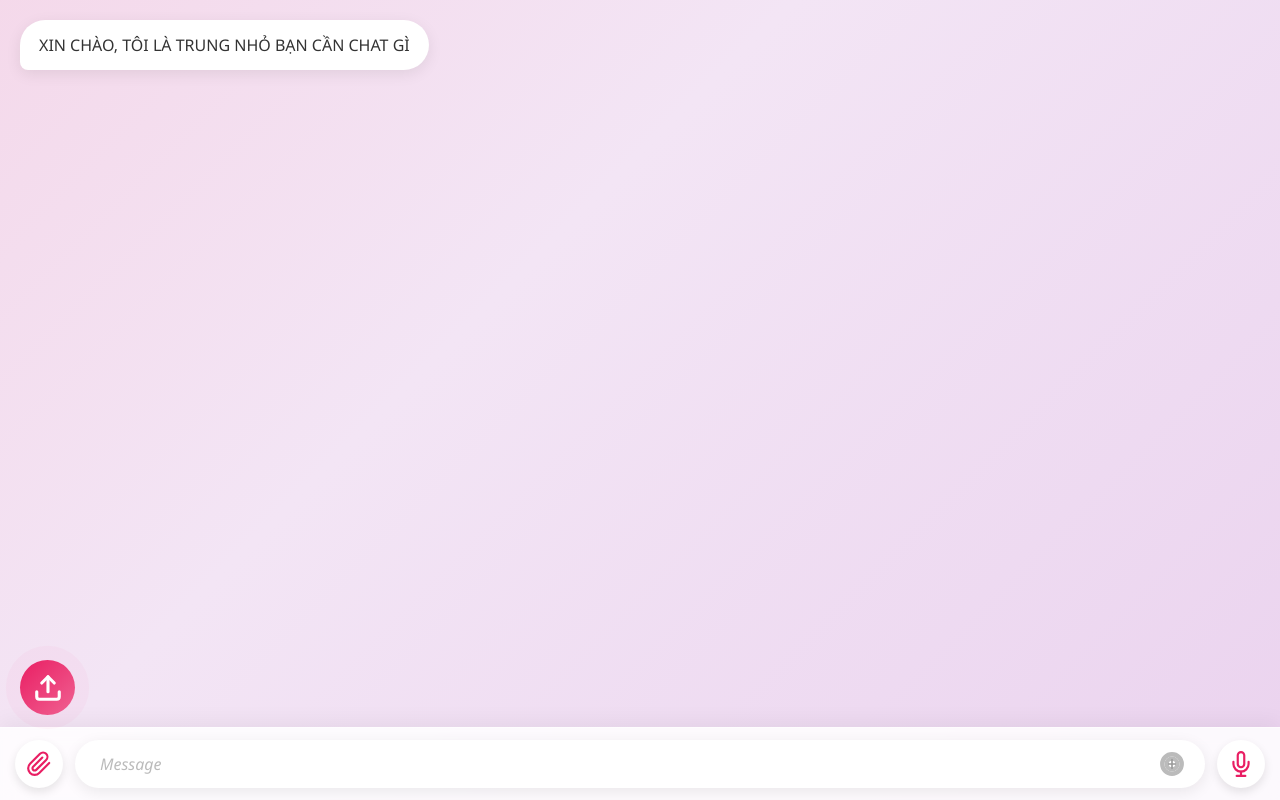
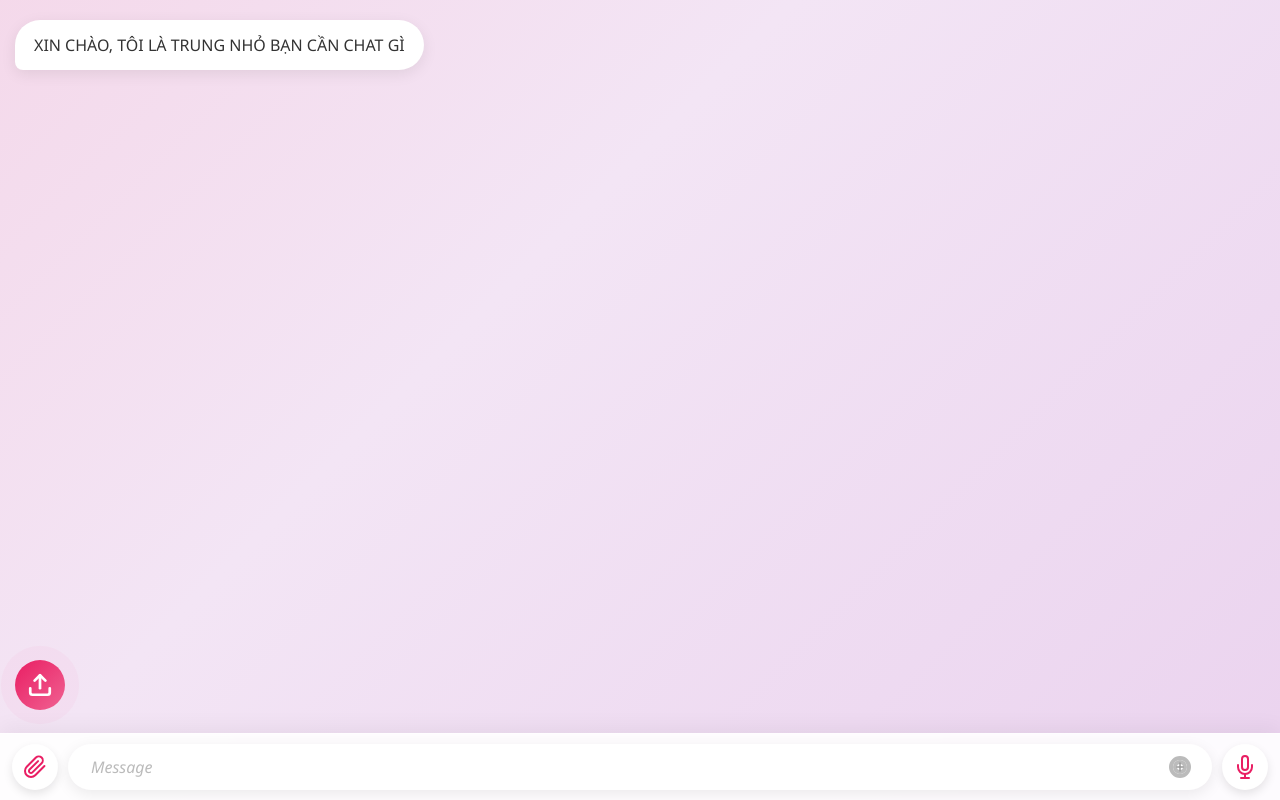
Before and after one commit to livechu9-ios/Bot, a plain HTML site: page index.html in a window 1280 px wide. Drawn offline with Linux system fonts and the light colour scheme.

Commit message:
Add files via upload

```diff
--- a/style.css
+++ b/style.css
@@ -1,11 +1,21 @@
 /* --- CSS CƠ BẢN --- */
 * { box-sizing: border-box; margin: 0; padding: 0; font-family: 'Segoe UI', Tahoma, Geneva, Verdana, sans-serif; }
+
+html, body {
+    height: 100%;
+    width: 100%;
+    overflow: hidden;
+}
 
 body {
     background: linear-gradient(135deg, #fce4ec, #f8bbd0, #f3e5f5, #e1bee7);
     background-size: 400% 400%;
     animation: gradientBG 15s ease infinite;
-    height: 100vh; display: flex; flex-direction: column; overflow: hidden; position: relative;
+    display: flex;
+    flex-direction: column;
+    position: relative;
+    /* ✅ Hỗ trợ iPhone notch */
+    padding-bottom: env(safe-area-inset-bottom);
 }
 
 @keyframes gradientBG {
@@ -16,9 +26,14 @@ body {
 
 /* --- KHU VỰC TIN NHẮN --- */
 #chat-box {
-    flex: 1; padding: 20px; overflow-y: auto;
-    display: flex; flex-direction: column; gap: 15px;
+    flex: 1;
+    padding: 20px 15px 100px 15px; /* ✅ chừa chỗ cho nút upload bên dưới */
+    overflow-y: auto;
+    display: flex;
+    flex-direction: column;
+    gap: 15px;
     scroll-behavior: smooth;
+    -webkit-overflow-scrolling: touch;
 }
 
 #chat-box::-webkit-scrollbar { width: 6px; }
@@ -28,8 +43,12 @@ body {
 }
 
 .message {
-    max-width: 80%; padding: 12px 18px; border-radius: 25px;
-    font-size: 16px; line-height: 1.5; word-wrap: break-word;
+    max-width: 80%;
+    padding: 12px 18px;
+    border-radius: 25px;
+    font-size: 16px;
+    line-height: 1.5;
+    word-wrap: break-word;
     box-shadow: 0 4px 15px rgba(0,0,0,0.08);
     animation: fadeInUp 0.4s ease-out;
 }
@@ -56,33 +75,51 @@ body {
 }
 
 .bot-message img, .user-message img {
-    max-width: 100%; border-radius: 18px; margin: 8px 0;
-    display: block; box-shadow: 0 4px 10px rgba(0,0,0,0.1);
+    max-width: 100%;
+    border-radius: 18px;
+    margin: 8px 0;
+    display: block;
+    box-shadow: 0 4px 10px rgba(0,0,0,0.1);
 }
 
 /* --- NÚT TẢI FILE --- */
 .download-btn {
     background: linear-gradient(135deg, #2196f3, #1976d2);
-    color: white; border: none; border-radius: 25px;
-    padding: 10px 20px; font-size: 15px; font-weight: bold;
-    cursor: pointer; margin-top: 10px;
-    display: inline-flex; align-items: center; gap: 8px;
+    color: white;
+    border: none;
+    border-radius: 25px;
+    padding: 10px 20px;
+    font-size: 15px;
+    font-weight: bold;
+    cursor: pointer;
+    margin-top: 10px;
+    display: inline-flex;
+    align-items: center;
+    gap: 8px;
     box-shadow: 0 4px 15px rgba(33, 150, 243, 0.4);
     transition: all 0.3s ease;
 }
-.download-btn:hover { transform: scale(1.05); background: linear-gradient(135deg, #1e88e5, #1565c0); }
+.download-btn:hover { transform: scale(1.05); }
 
 /* --- NÚT CHỌN BIẾN DẠNG --- */
 .distortion-options { display: flex; flex-wrap: wrap; gap: 10px; margin-top: 15px; }
 
 .distortion-btn {
     background: linear-gradient(135deg, #ba68c8, #9c27b0);
-    color: white; border: none; border-radius: 12px;
-    padding: 15px 20px; font-size: 18px; font-weight: bold;
-    cursor: pointer; display: flex; align-items: center; gap: 8px;
+    color: white;
+    border: none;
+    border-radius: 12px;
+    padding: 15px 20px;
+    font-size: 18px;
+    font-weight: bold;
+    cursor: pointer;
+    display: flex;
+    align-items: center;
+    gap: 8px;
     box-shadow: 0 4px 10px rgba(156, 39, 176, 0.3);
     transition: all 0.2s ease;
-    min-width: 120px; justify-content: center;
+    min-width: 120px;
+    justify-content: center;
 }
 .distortion-btn:hover { background: linear-gradient(135deg, #ab47bc, #8e24aa); transform: translateY(-2px); }
 .distortion-btn.selected {
@@ -92,10 +129,17 @@ body {
 
 .send-file-btn {
     background: linear-gradient(135deg, #4caf50, #388e3c);
-    color: white; border: none; border-radius: 25px;
-    padding: 12px 25px; font-size: 16px; font-weight: bold;
-    cursor: pointer; margin-top: 15px;
-    display: inline-flex; align-items: center; gap: 8px;
+    color: white;
+    border: none;
+    border-radius: 25px;
+    padding: 12px 25px;
+    font-size: 16px;
+    font-weight: bold;
+    cursor: pointer;
+    margin-top: 15px;
+    display: inline-flex;
+    align-items: center;
+    gap: 8px;
     box-shadow: 0 4px 15px rgba(76, 175, 80, 0.4);
     transition: all 0.3s ease;
     animation: pulseGreen 2s infinite;
@@ -107,64 +151,110 @@ body {
 }
 .send-file-btn:hover { transform: scale(1.05); }
 
-/* --- THANH NHẬP LIỆU --- */
+/* --- THANH NHẬP LIỆU (CỐ ĐỊNH DƯỚI CÙNG) --- */
 .input-area {
-    display: flex; align-items: center; padding: 12px 15px;
-    background-color: rgba(255, 255, 255, 0.85);
+    display: flex;
+    align-items: center;
+    padding: 10px 12px;
+    background-color: rgba(255, 255, 255, 0.9);
     backdrop-filter: blur(10px);
-    gap: 12px;
+    -webkit-backdrop-filter: blur(10px);
+    gap: 10px;
     border-top: 1px solid rgba(255, 255, 255, 0.5);
     box-shadow: 0 -5px 20px rgba(0,0,0,0.05);
-    position: relative; z-index: 5;
+    position: fixed;
+    bottom: 0;
+    left: 0;
+    right: 0;
+    z-index: 10;
+    padding-bottom: calc(10px + env(safe-area-inset-bottom)); /* ✅ iPhone an toàn */
 }
 
 .circle-btn {
-    width: 48px; height: 48px; border-radius: 50%;
-    background-color: #ffffff; border: none;
-    display: flex; justify-content: center; align-items: center;
-    cursor: pointer; box-shadow: 0 4px 10px rgba(0,0,0,0.1);
+    width: 46px;
+    height: 46px;
+    border-radius: 50%;
+    background-color: #ffffff;
+    border: none;
+    display: flex;
+    justify-content: center;
+    align-items: center;
+    cursor: pointer;
+    box-shadow: 0 4px 10px rgba(0,0,0,0.1);
     flex-shrink: 0;
     transition: all 0.3s cubic-bezier(0.175, 0.885, 0.32, 1.275);
 }
-.circle-btn:hover { background-color: #fce4ec; transform: scale(1.1) rotate(5deg); }
+.circle-btn:hover { background-color: #fce4ec; transform: scale(1.1); }
 .circle-btn svg {
-    width: 26px; height: 26px; fill: none; stroke: #e91e63;
-    stroke-width: 2; stroke-linecap: round; stroke-linejoin: round;
+    width: 24px;
+    height: 24px;
+    fill: none;
+    stroke: #e91e63;
+    stroke-width: 2;
+    stroke-linecap: round;
+    stroke-linejoin: round;
 }
 
 .text-input-wrapper {
-    flex: 1; position: relative; display: flex; align-items: center;
-    background-color: #ffffff; border-radius: 30px;
+    flex: 1;
+    position: relative;
+    display: flex;
+    align-items: center;
+    background-color: #ffffff;
+    border-radius: 30px;
     box-shadow: 0 4px 15px rgba(0,0,0,0.08);
-    height: 48px; padding: 0 15px;
+    height: 46px;
+    padding: 0 15px;
     transition: box-shadow 0.3s ease;
 }
 .text-input-wrapper:focus-within { box-shadow: 0 0 0 3px rgba(233, 30, 99, 0.2); }
 .text-input-wrapper input {
-    flex: 1; border: none; outline: none;
-    padding: 0 10px; font-size: 16px;
-    background: transparent; color: #333;
+    flex: 1;
+    border: none;
+    outline: none;
+    padding: 0 8px;
+    font-size: 16px;
+    background: transparent;
+    color: #333;
+    min-width: 0;
 }
 .text-input-wrapper input::placeholder { color: #bbb; font-style: italic; }
 
 .leaf-icon {
-    cursor: pointer; display: flex; align-items: center;
-    padding: 0 5px; transition: transform 0.3s ease;
+    cursor: pointer;
+    display: flex;
+    align-items: center;
+    padding: 0 5px;
+    transition: transform 0.3s ease;
 }
 .leaf-icon:hover { transform: rotate(15deg); }
 .leaf-icon svg {
-    width: 26px; height: 26px; fill: none; stroke: #bbb;
-    stroke-width: 2; stroke-linecap: round; stroke-linejoin: round;
+    width: 24px;
+    height: 24px;
+    fill: none;
+    stroke: #bbb;
+    stroke-width: 2;
+    stroke-linecap: round;
+    stroke-linejoin: round;
 }
 
+/* --- NÚT UPLOAD GÓC TRÁI (ĐÃ DỜI LÊN CAO HƠN) --- */
 .bottom-left-btn {
-    position: absolute; bottom: 85px; left: 20px;
-    width: 55px; height: 55px; border-radius: 50%;
+    position: fixed;
+    bottom: 90px; /* ✅ Dời lên trên thanh nhập liệu */
+    left: 15px;
+    width: 50px;
+    height: 50px;
+    border-radius: 50%;
     background: linear-gradient(135deg, #e91e63, #f06292);
-    color: white; border: none;
-    display: flex; justify-content: center; align-items: center;
-    cursor: pointer; box-shadow: 0 6px 20px rgba(233, 30, 99, 0.5);
-    z-index: 100;
+    color: white;
+    border: none;
+    display: flex;
+    justify-content: center;
+    align-items: center;
+    cursor: pointer;
+    box-shadow: 0 6px 20px rgba(233, 30, 99, 0.5);
+    z-index: 20;
     transition: all 0.3s cubic-bezier(0.175, 0.885, 0.32, 1.275);
     animation: pulse 2s infinite;
 }
@@ -173,13 +263,15 @@ body {
     70% { box-shadow: 0 0 0 15px rgba(233, 30, 99, 0); }
     100% { box-shadow: 0 0 0 0 rgba(233, 30, 99, 0); }
 }
-.bottom-left-btn:hover {
-    transform: scale(1.15) rotate(10deg);
-    background: linear-gradient(135deg, #d81b60, #e91e63);
-}
+.bottom-left-btn:hover { transform: scale(1.15); }
 .bottom-left-btn svg {
-    width: 30px; height: 30px; fill: none; stroke: white;
-    stroke-width: 2.5; stroke-linecap: round; stroke-linejoin: round;
+    width: 26px;
+    height: 26px;
+    fill: none;
+    stroke: white;
+    stroke-width: 2.5;
+    stroke-linecap: round;
+    stroke-linejoin: round;
 }
 
 #file-input { display: none; }
```
